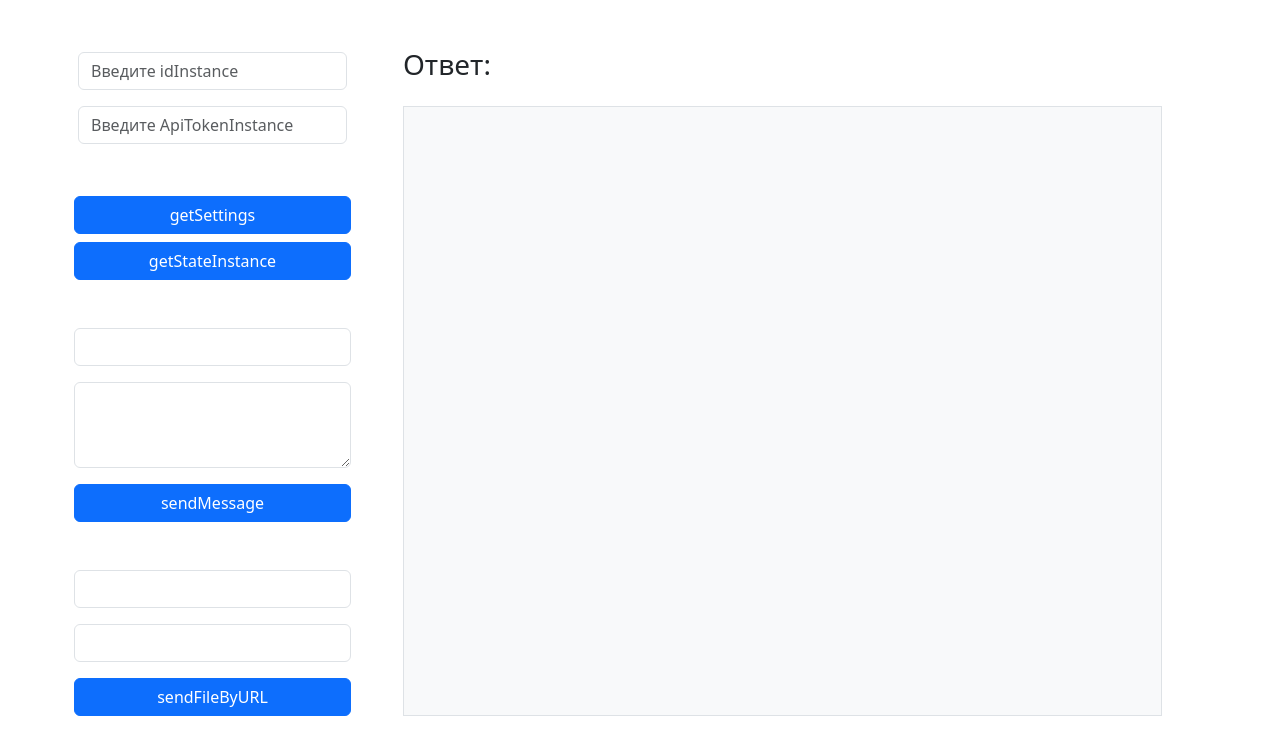
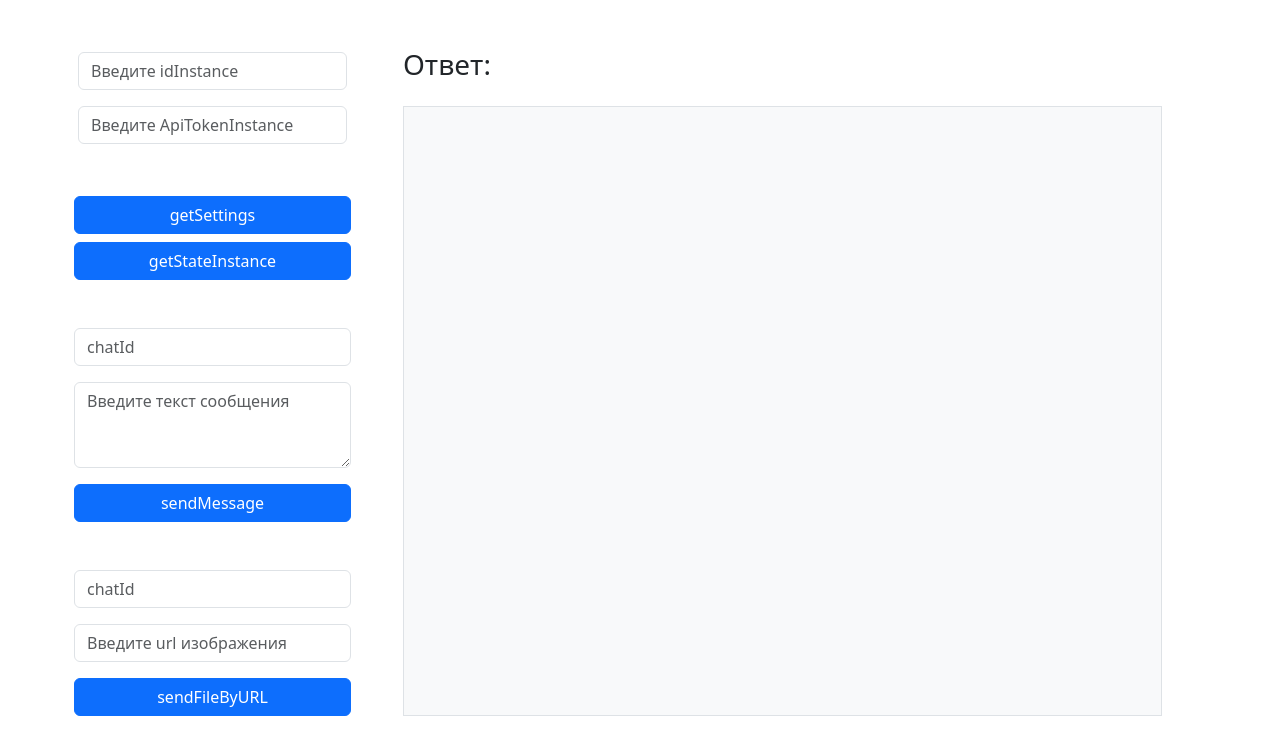
Before and after one commit to u10root/green_api, a plain HTML site: page index.html in a window 1280 px wide. Drawn offline with Linux system fonts and the light colour scheme.

Commit message:
Added placeholders

```diff
--- a/index.html
+++ b/index.html
@@ -31,15 +31,15 @@
         </div>
         <div class="mb-5">
           <form>
-            <input type="text" class="form-control my-3" id="msgWid" />
-            <textarea class="form-control my-3" id="message" rows="3"></textarea>
+            <input type="text" class="form-control my-3" id="msgWid" placeholder="chatId" />
+            <textarea class="form-control my-3" id="message" rows="3" placeholder="Введите текст сообщения"></textarea>
             <button class="btn btn-primary w-100" type="button" onclick="sendMessage()">sendMessage</button>
           </form>
         </div>
         <div class="my-3">
           <form>
-            <input type="text" class="form-control my-3" id="urlWid" />
-            <input type="text" class="form-control my-3" id="urlFile" />
+            <input type="text" class="form-control my-3" id="urlWid" placeholder="chatId" />
+            <input type="text" class="form-control my-3" id="urlFile" placeholder="Введите url изображения" />
             <button class="btn btn-primary w-100" type="button" onclick="sendFileByURL()">
               sendFileByURL
             </button>
```
